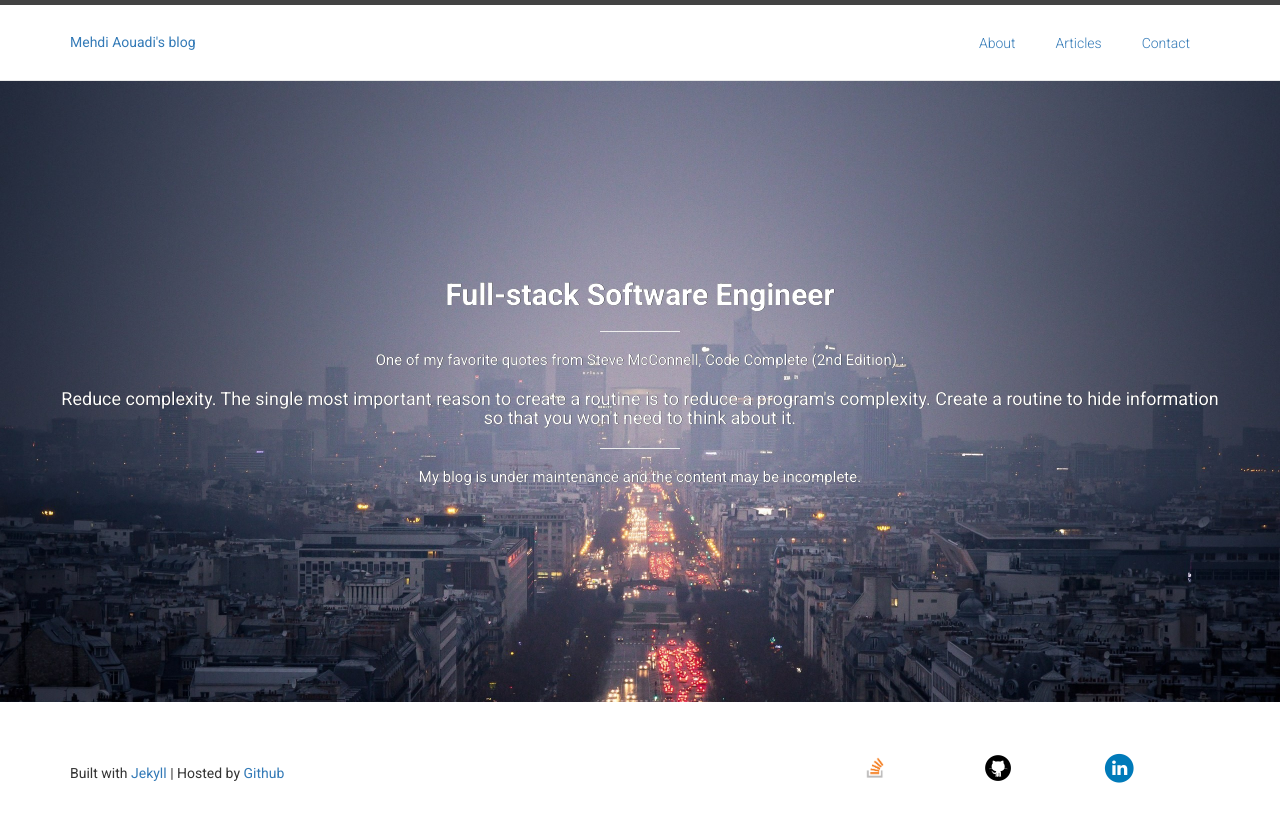
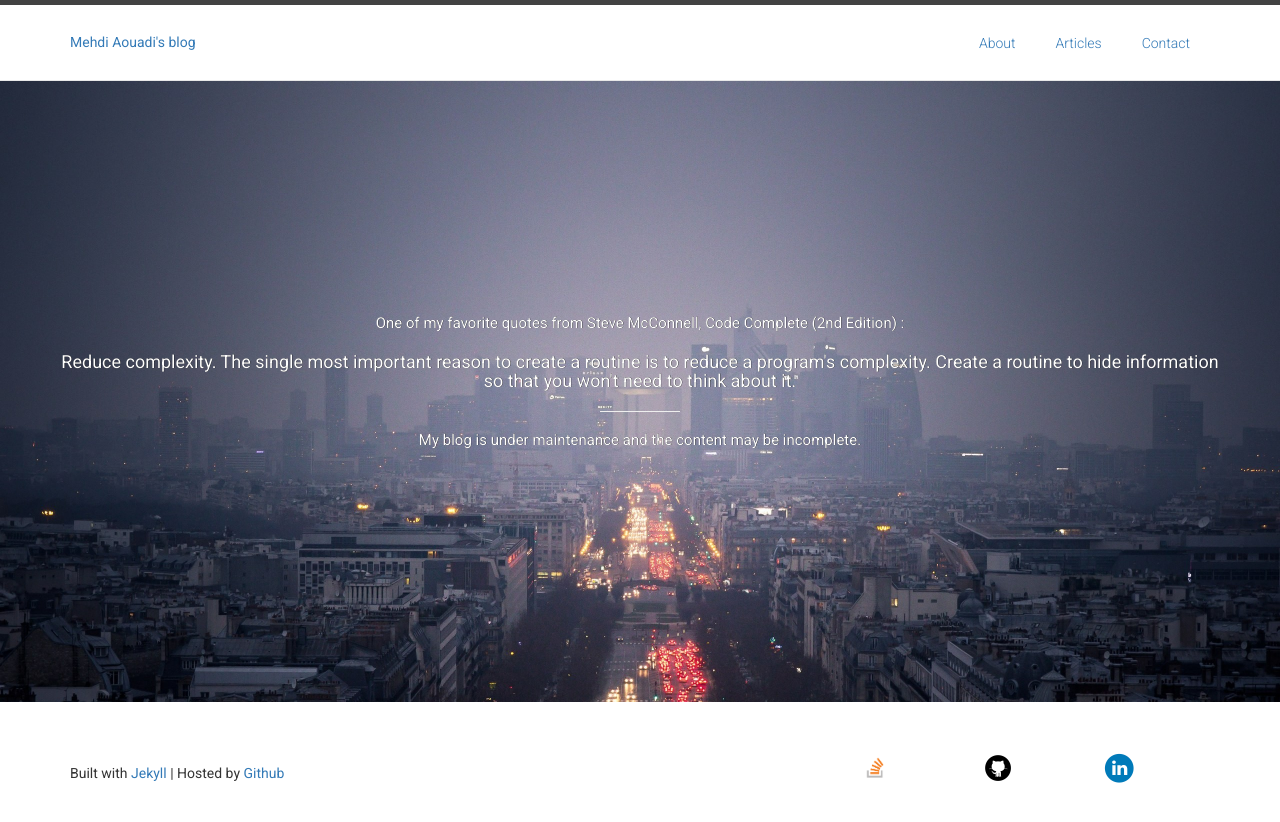
Before and after one commit to mehdi-aouadi/mehdi-aouadi.github.io, a Jekyll site: the page built from index.html, in a window 1280 px wide. Shown: the top 822 px of the page. Built offline with Jekyll 4.4.1, drawn with Linux system fonts in a browser that asks for light colours.

Commit message:
Update Jumbotron

```diff
--- a/_includes/jumbotron.html
+++ b/_includes/jumbotron.html
@@ -1,8 +1,6 @@
 <section class="jumbotron">
 	<div class="container">
 	  <div class="row text-center">
-		<h2>Full-stack Software Engineer</h2>
-		<center><hr></center>
 		<h3>One of my favorite quotes from <a href="http://cc2e.com/" target="_blank" style="color:white">Steve McConnell, Code Complete (2nd Edition)</a> :</h3>
 	  	<h4>Reduce complexity. The single most important reason to create a routine is to reduce a program's complexity. Create a routine to hide information so that you won't need to think about it.</h4>
 	  	<center><hr></center>
```
